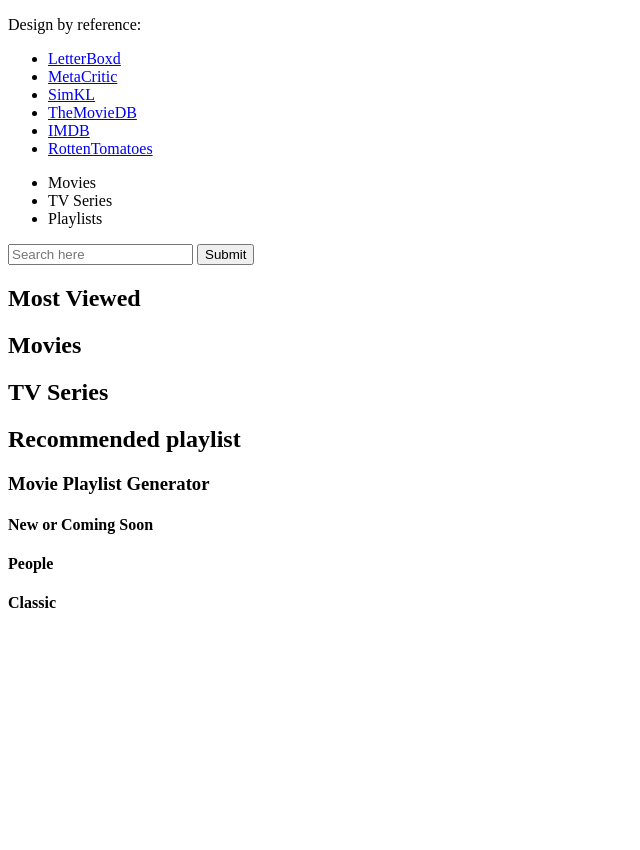
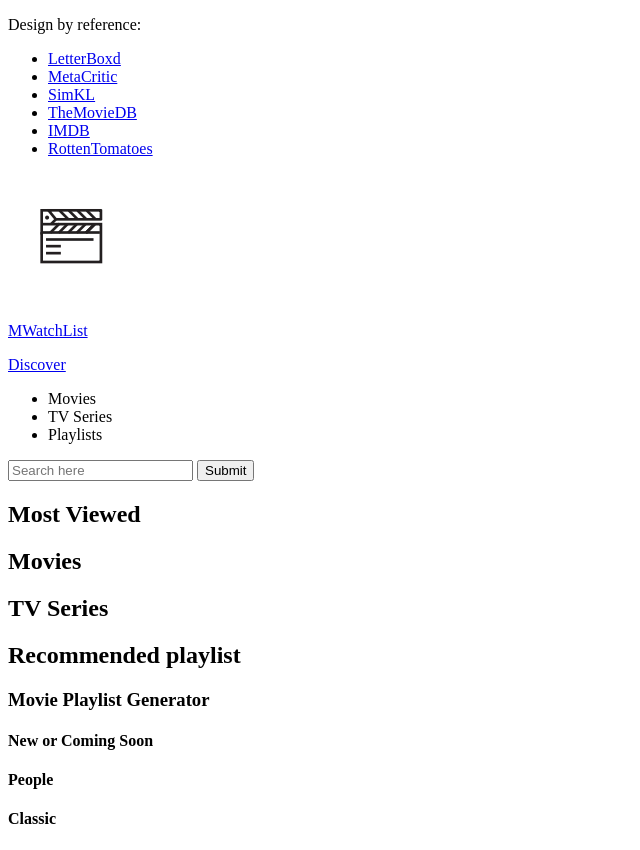
Before and after one commit to WeiXinFam/Websites, a plain HTML site: page movie/index.html in a window 1280 px wide. Shown: the whole page, without its empty margins (0-640 px from the left). Before the commit the page ends 800 px from the top, so only its background shows below. Drawn offline with Linux system fonts and the light colour scheme.

Commit message:
more ideas on the layout

```diff
--- a/movie/index.html
+++ b/movie/index.html
@@ -15,12 +15,16 @@
 </head>
 <body>
 	<nav>
+		<a href="#" id="home"><img src="mi.png"><a>
+		<a href="#"><p> MWatchList</p></a>
+		<a href="#">Discover</a>
+		</nav>
 		<ul>
 			<li>Movies</li>
 			<li>TV Series</li>
 			<li>Playlists</li>
 		</ul>
-	</nav>
+
 	<form id="search" action="/search">
 			<input type="text" placeholder="Search here">
 			<input type="submit">
@@ -35,4 +39,6 @@
 	<h4>Classic</h4>
 
 </body>
-</html
+</html>
+<!-- icons referred: https://www.iconfinder.com/search/?q=movie&price=free -->
+<!-- idea: I want nav bar to be inline. Discover will point out like redtomatoes. In the middle is a bunch of trailers, can add etc. Below we have most viewed etc and theres a selection box at the side for tv series or movies. -->
```
Also changed, not shown: movie/mi.png (added).
